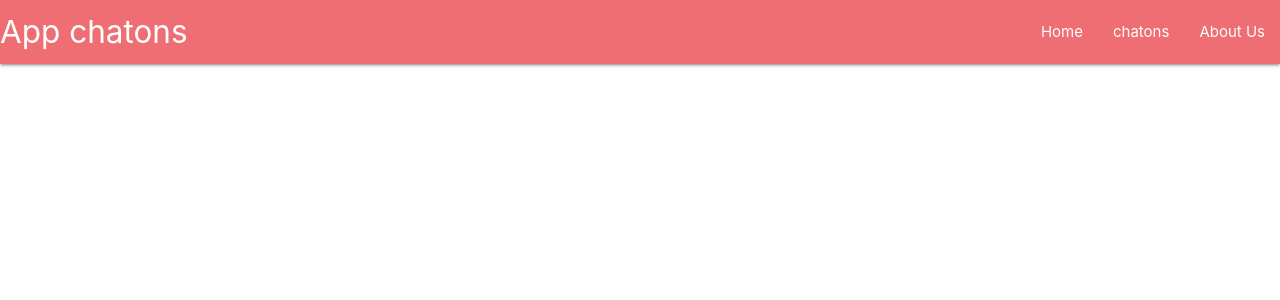
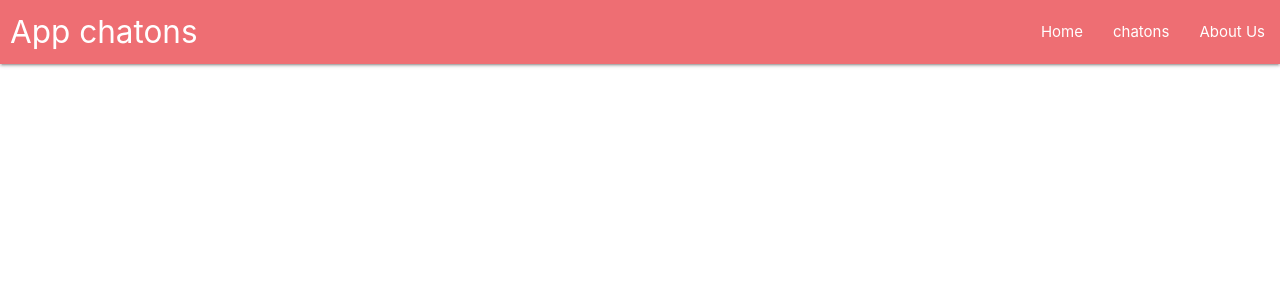
Before and after one commit to adridri85/Chatons, a Symfony app: template templates/base.html.twig in a window 1280 px wide. Shown: the top 300 px of the page. Run offline with Twig, Linux system fonts and the light colour scheme; the template is opened without the code that fills it, so the values that code supplies are empty; some libraries are stand-ins or nearby versions.

Commit message:
css sur le titre

```diff
--- a/public/Css/Mycss.css
+++ b/public/Css/Mycss.css
@@ -6,3 +6,7 @@
 #addIdeaDiv{
     margin-top: 2.5%;
 }
+
+#titre-header{
+    margin-left: 10px;
+}
--- a/templates/header/header.html.twig
+++ b/templates/header/header.html.twig
@@ -1,6 +1,6 @@
 <nav>
     <div class="nav-wrapper">
-        <a href="#" class="brand-logo">App chatons</a>
+        <a href="#" class="brand-logo" id="titre-header">App chatons</a>
         <a href="#" data-target="mobile-demo" class="sidenav-trigger"><i class="material-icons">menu</i></a>
         <ul id="nav-mobile" class="right hide-on-med-and-down">
             <li><a href="{{ path('Home_Pages') }}">Home</a></li>
```
Also changed, not shown: 1 other file.
